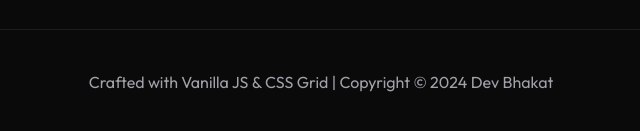
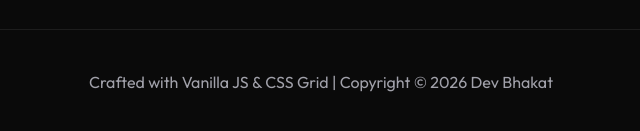
Before and after one commit to skbidi-ai/my-web2, a plain HTML site: page index.html in a window 1280 px wide. Shown: the part 2235-2366 px from the top of the page, 319-959 px from the left. Drawn offline with Linux system fonts and the light colour scheme.

Commit message:
Update index.html

```diff
--- a/index.html
+++ b/index.html
@@ -167,7 +167,7 @@
   </section>
 
   <footer class="footer">
-    <p>Crafted with Vanilla JS & CSS Grid | Copyright © 2024 Dev Bhakat</p>
+    <p>Crafted with Vanilla JS & CSS Grid | Copyright © 2026 Dev Bhakat</p>
   </footer>
 
   <script src="js/script.js"></script>
```
